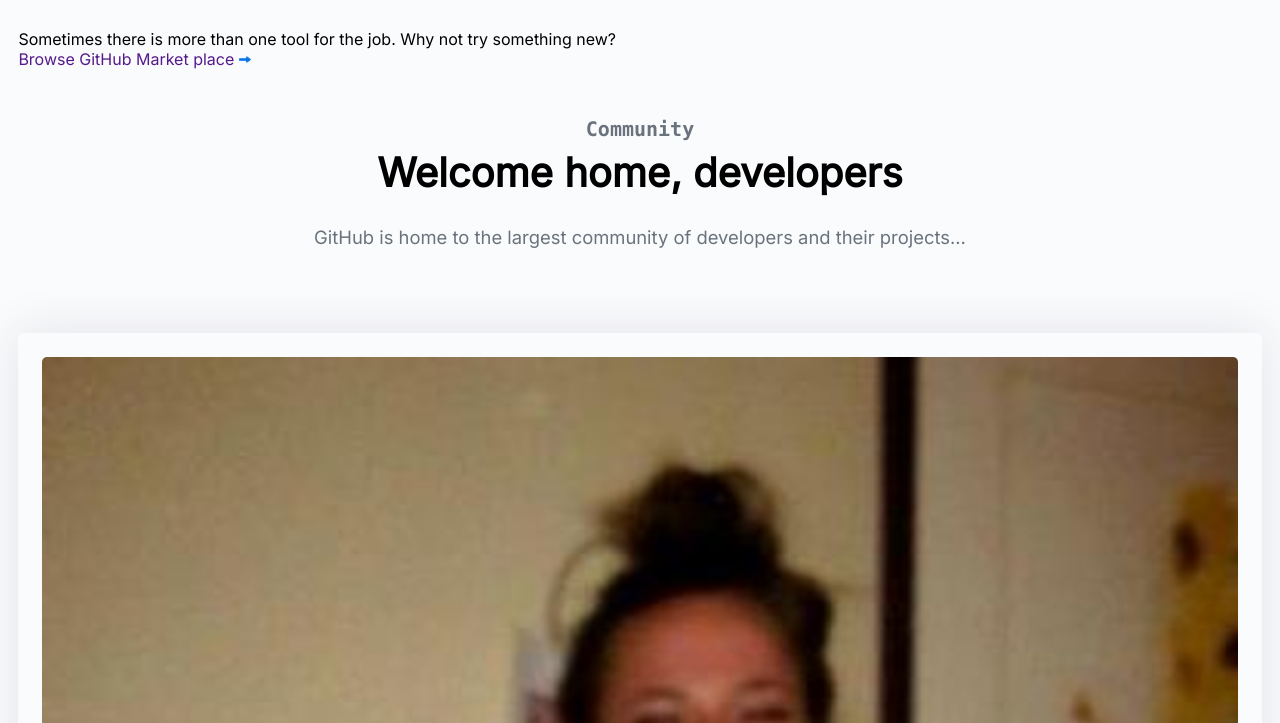
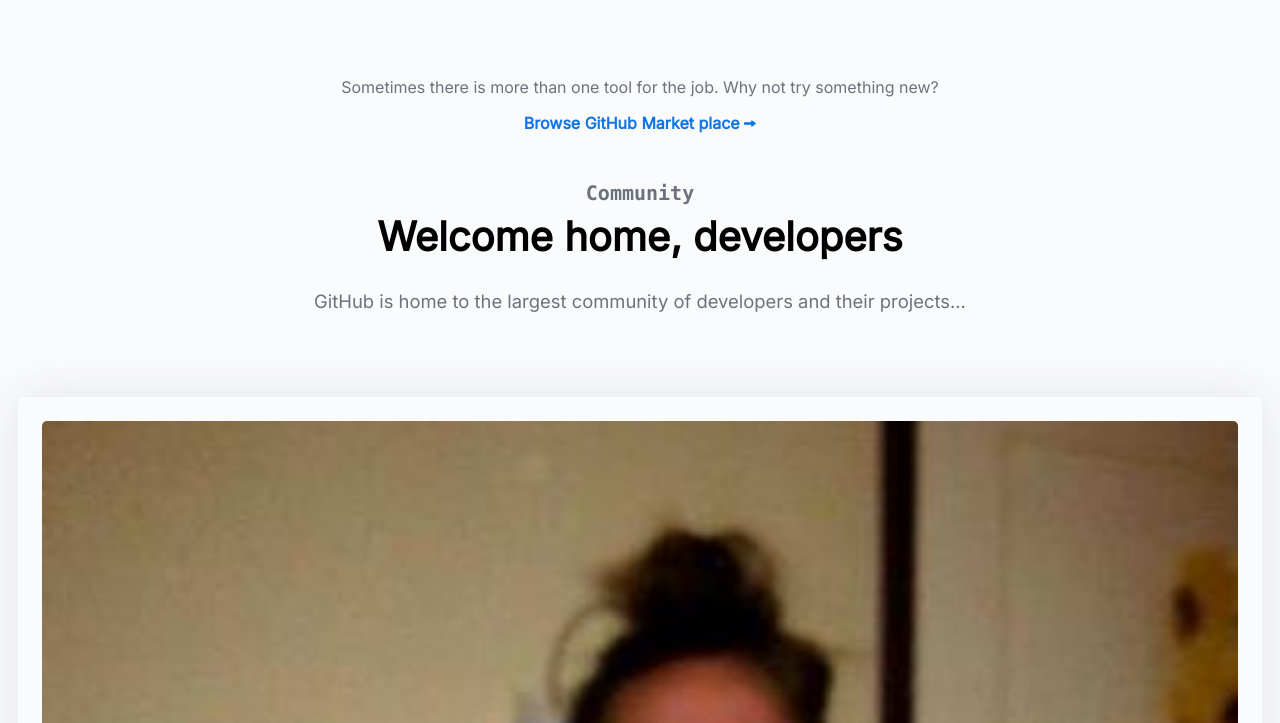
Before and after one commit to khazaddoom/github-clone, a website built with Parcel: page src/index.html in a window 1280 px wide. Shown: the part 9803-10526 px from the top of the page. Built offline with nearby package versions, Linux system fonts and the light colour scheme.

Commit message:
free texts section fixes

```diff
--- a/src/components/_free.scss
+++ b/src/components/_free.scss
@@ -11,3 +11,16 @@
         margin: 1rem 0;
     }
 }
+
+.free {
+  text-align: center;
+  margin: 3rem 1.15rem;
+  p {
+    color: $text-gray-2;
+    margin: 1rem 0;
+  }
+  a {
+    color: #1074e7;
+    font-weight: 700;
+  }
+}
--- a/src/components/_global.scss
+++ b/src/components/_global.scss
@@ -14,6 +14,7 @@ body {
 a {
   text-decoration: none;
 }
+
 input {
   border: none;
   outline: none;
--- a/src/index.html
+++ b/src/index.html
@@ -208,8 +208,10 @@
             <img src="./assets/images/circleci.png" alt="">
             <img src="./assets/images/google02.png" alt="">
         </div>
-        <p>Sometimes there is more than one tool for the job. Why not try something new?</p>
-        <a href="" class="link">Browse GitHub Market place <img src="./assets/images/arrow-right.png" alt="arrow-right"></a>
+        <div class="free">
+            <p class="free-text">Sometimes there is more than one tool for the job. Why not try something new?</p>
+            <a href="" class="link">Browse GitHub Market place <img src="./assets/images/arrow-right.png" alt="arrow-right"></a>
+        </div>
     </section>
     <section class="community">
         <div class="collaboration">
@@ -248,7 +250,9 @@
             </div>
         </div>
         <div class="community-subcontent">
-            <p>...whether you're making your first commit or sending a Rover to Mars, there's room for you here, too.</p>
+            <div class="free">
+                <p class="free-text">...whether you're making your first commit or sending a Rover to Mars, there's room for you here, too.</p>
+            </div>
             <section class="stat-container">
                 <div class="stat-container__item">
                     <p class="main main--orange">
```
